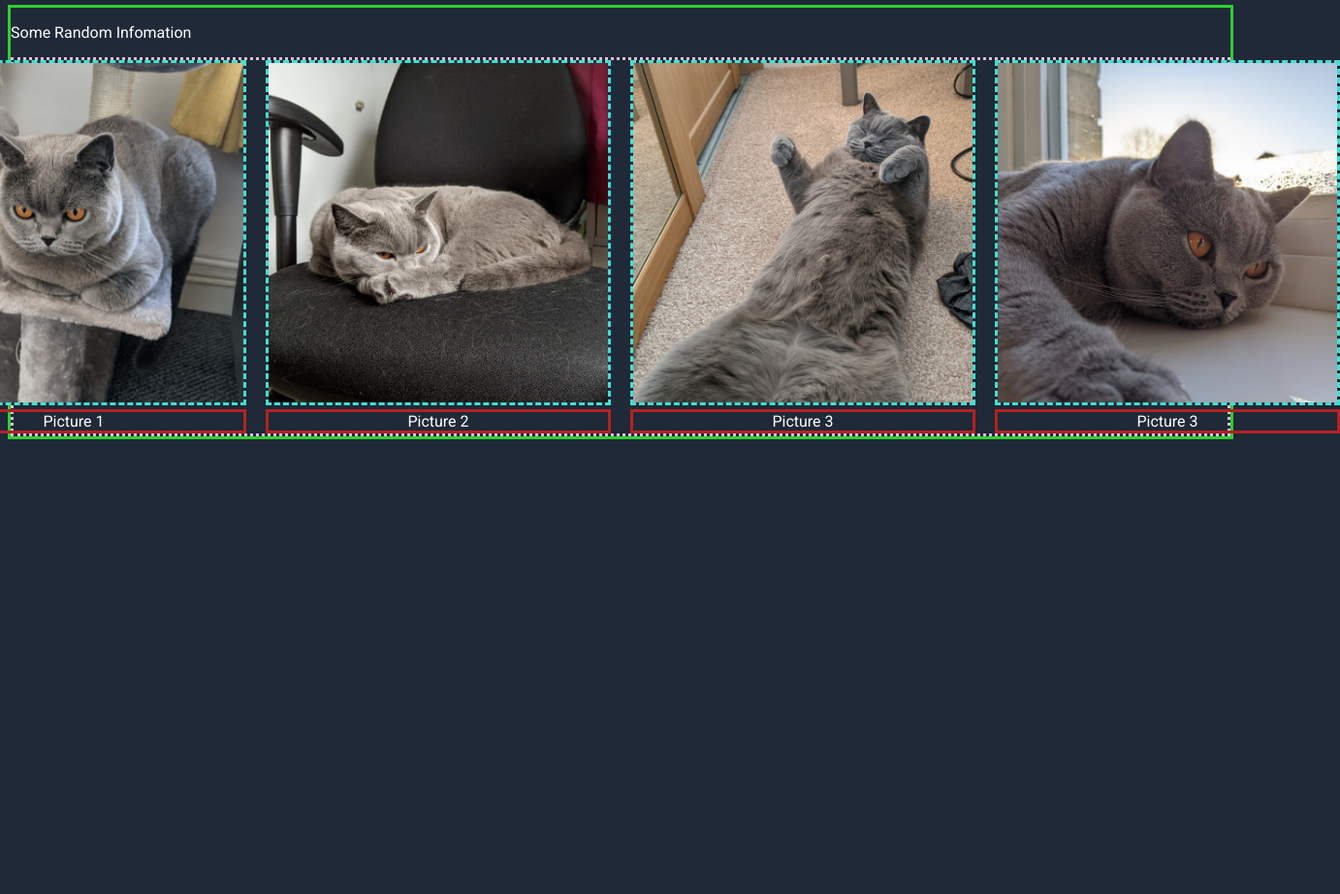
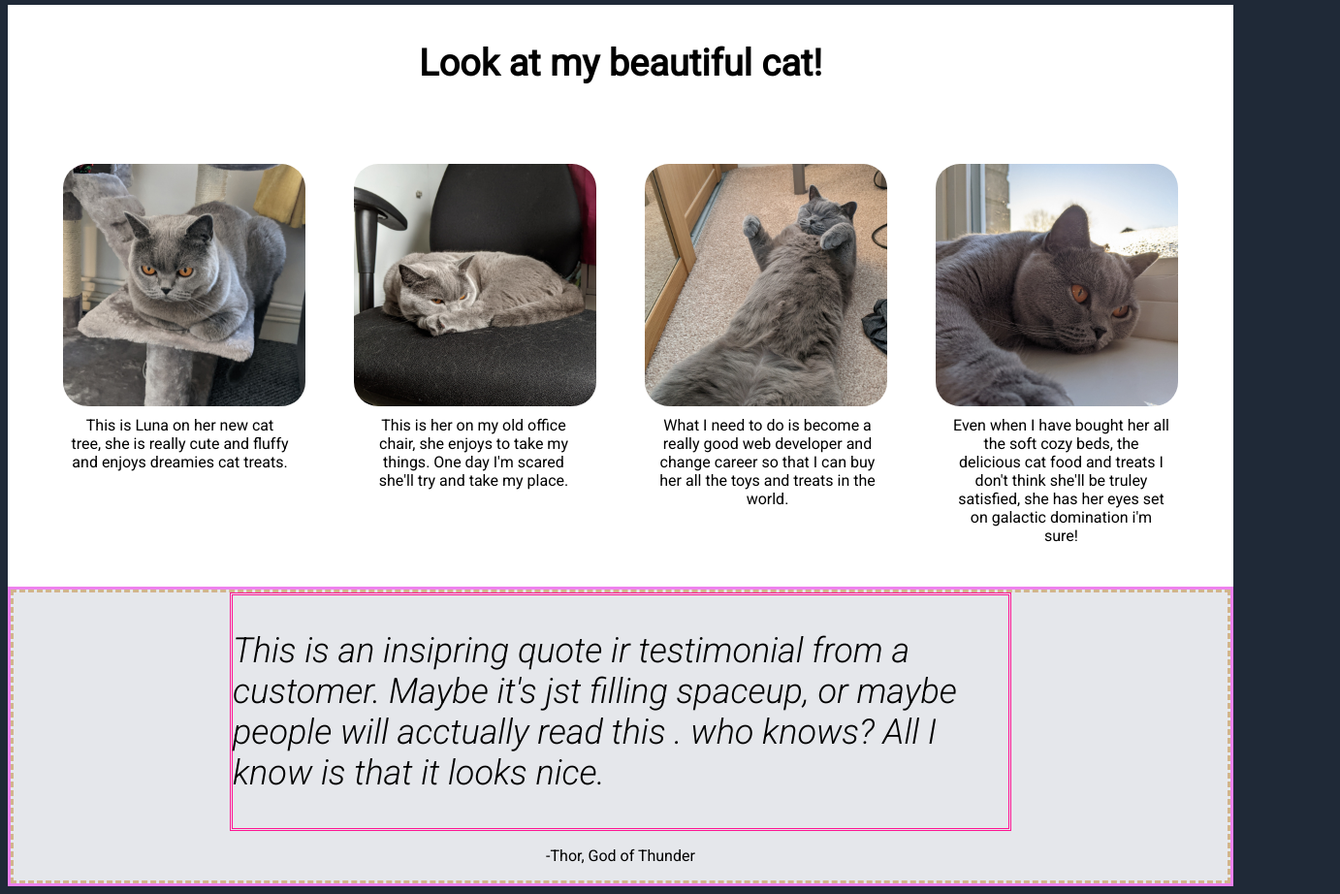
Before and after one commit to IsaacWild/LandingPage, a plain HTML site: page index.html in a window 1280 px wide. Shown: the part 960-1882 px from the top of the page at 97% size, 1382 px wide, since content can reach past the window. Before the commit the page ends 1421 px from the top, so only its background shows below. Drawn offline with Linux system fonts and the light colour scheme; files that its build step writes are made by us from their sources.

Commit message:
section two styled and completed, section three added, partially styled.

```diff
--- a/CSS/style.css
+++ b/CSS/style.css
@@ -1,9 +1,6 @@
-*{
-  font-family: 'Roboto', sans-serif;
-}
-
 body{
     background-color: #1F2937;
+    font-family: 'Roboto', sans-serif;
 }
 
 .header{
@@ -66,6 +63,7 @@ li{
     justify-content: center;
     column-gap: 48px;
     padding: 75px;
+    min-height: 600px;
 }
 
 .sign-up-container{
@@ -107,31 +105,86 @@ button{
 /* This has been 2  and a half hours work on this */
 
 .sectiontwo{
-    border: limegreen solid;
+    /* border: limegreen solid; */
     display: flex;
-    color: white;
+    background-color: white;
     flex-direction: column;
+    min-height: 600px;
+    justify-content: center;
+    align-items: center;
+    border-color: white;
 }
 
+.sectwotext{
+    font-weight: 1000;
+    font-size: 38px;
+}
 
 .sectwocon{
-    border: thistle dotted;
+    /* border: thistle dotted; */
     display: flex;
+    flex-direction: column;
     flex: auto;
-    gap: 20px;
-    align-content: space-between;
+    align-items: center;
     justify-content: center;
 }
 
 .boximage{
-    border: turquoise dashed;
-    max-width: 350px;
-    max-height: 350px;
+    /* border: turquoise dashed; */
+    max-width: 250px;
+    max-height: 250px;
+    border-radius: 25px;
+}
+
+.textcon{
+    /* border: firebrick solid; */
+    display: flex;
+    gap: 78px;
+    margin-top: 10px;
+}
+/* 3 hours 10 min */
+
+.imgcon{
+    /* border: goldenrod solid; */
+    display: flex;
+    align-items: center;
+    gap: 50px;
+    justify-content: flex-start;
 }
 
 .imgtext{
-    border: firebrick solid;
+    /* border: seagreen solid; */
     display: flex;
+    max-width: 225px;
+    text-align: center;
+}
+
+.sectionthree{
+    border: violet solid;
+    background-color: #E5E7EB;
+}
+
+.secthreetext{
+    border: tan dashed;
+    display: flex;
+    flex-direction: column;
     justify-content: center;
+    align-items: center;
+    align-content: center;
 }
-/* 3 hours 10 min */
+
+.quote{
+    border: deeppink double;
+    display: flex;
+    font-size: 36px;
+    font-style: italic;
+    font-weight: 300;
+    font-family: 'Roboto', sans-serif;
+    max-width: 800px;
+}
+
+.name{
+
+}
+
+/* 4 hours */
--- a/index.html
+++ b/index.html
@@ -6,9 +6,9 @@
     <meta name="viewport" content="width=device-width, initial-scale=1.0">
     <title>Landing Page</title>
     <link rel="preconnect" href="https://fonts.googleapis.com">
-<link rel="preconnect" href="https://fonts.gstatic.com" crossorigin>
-<link href="https://fonts.googleapis.com/css2?family=Roboto&display=swap" rel="stylesheet">
-<link rel="stylesheet" href="../landing-page/CSS/style.css">
+    <link rel="preconnect" href="https://fonts.gstatic.com" crossorigin>
+    <link href="https://fonts.googleapis.com/css2?family=Roboto:ital,wght@0,400;1,300&display=swap" rel="stylesheet">
+    <link rel="stylesheet" href="/CSS/style.css">
 </head>
 <body>
     <div class="header">
@@ -36,24 +36,30 @@
         </div>
     </div>
     <div class="sectiontwo">
-        <p>Some Random Infomation</p>
+        <p class="sectwotext">Look at my beautiful cat!</p>
         <div class="sectwocon">
-            <div>
+            <div class="imgcon">
                 <img class="boximage" src="jpg/lunacattree.jpg" alt="a picture of a british shot hair cat sat in a cat tree">
-                <div class="imgtext">Picture 1</div>
+                <img class="boximage" src="jpg/lunachair.jpg" alt="a picture of a british shorthair curled up on my chair">
+                <img class="boximage" src="jpg/lunafloor.jpg" alt="a picture of a british shorthair on their back exposing their fluffy belly">
+                <img class="boximage" src="jpg/lunawindow.jpg" alt="a picture of a british shorthair on a windowsill back lit by a sunset">
             </div>
-            <div>
-                <img class="boximage" src="jpg/lunachair.jpg" alt="a picture of a british shorthair curled up on my chair">
-                <div class="imgtext">Picture 2</div>
+            <div class="textcon">
+                <div class="imgtext">This is Luna on her new cat tree, she is really cute and fluffy and enjoys dreamies cat treats. </div>
+                <div class="imgtext">This is her on my old office chair, she enjoys to take my things. One day I'm scared she'll try and take my place.</div>
+
+                <div class="imgtext">What I need to do is become a really good web developer and change career so that I can buy her all the toys and treats in the world.</div>
+                <div class="imgtext">Even when I have bought her all the soft cozy beds, the delicious cat food and treats I don't think she'll be truley satisfied, she has her eyes set on galactic domination i'm sure!</div>
             </div>
-            <div>
-                <img class="boximage" src="jpg/lunafloor.jpg" alt="a picture of a british shorthair on their back exposing their fluffy belly">
-                <div></div>
-                <div class="imgtext">Picture 3</div>
+        </div>
+    </div>
+    <div class="sectionthree">
+        <div class="secthreetext">
+            <div class="quote">
+                <p>This is an insipring quote ir testimonial from a customer. Maybe it's jst filling spaceup, or maybe people will acctually read this . who knows? All I know is that it looks nice.</p>
             </div>
-            <div>
-                <img class="boximage" src="jpg/lunawindow.jpg" alt="a picture of a british shorthair on a windowsill back lit by a sunset">
-                <div class="imgtext">Picture 3</div>
+            <div class="name">
+                <p>-Thor, God of Thunder</p>
             </div>
         </div>
     </div>
```
